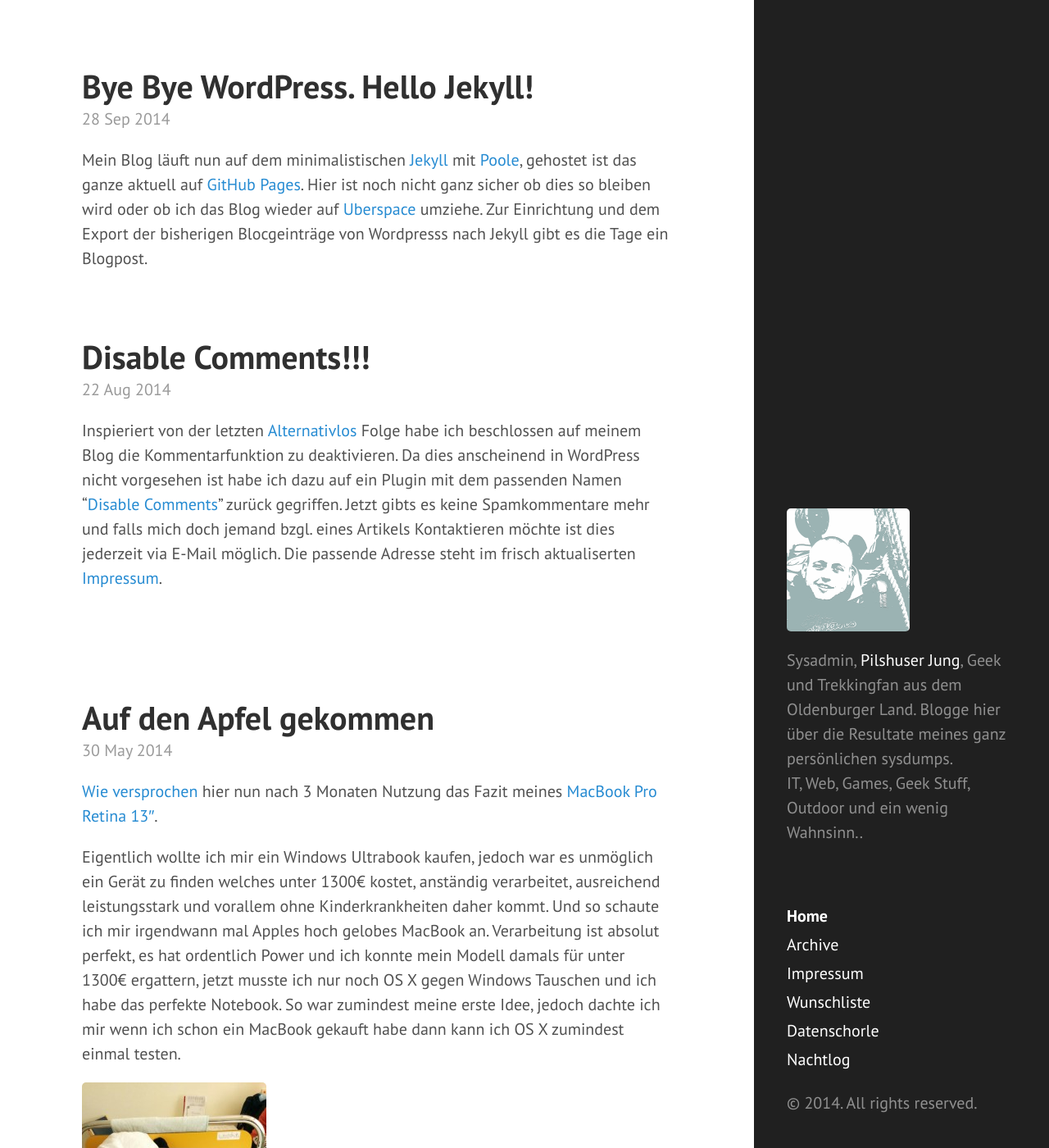
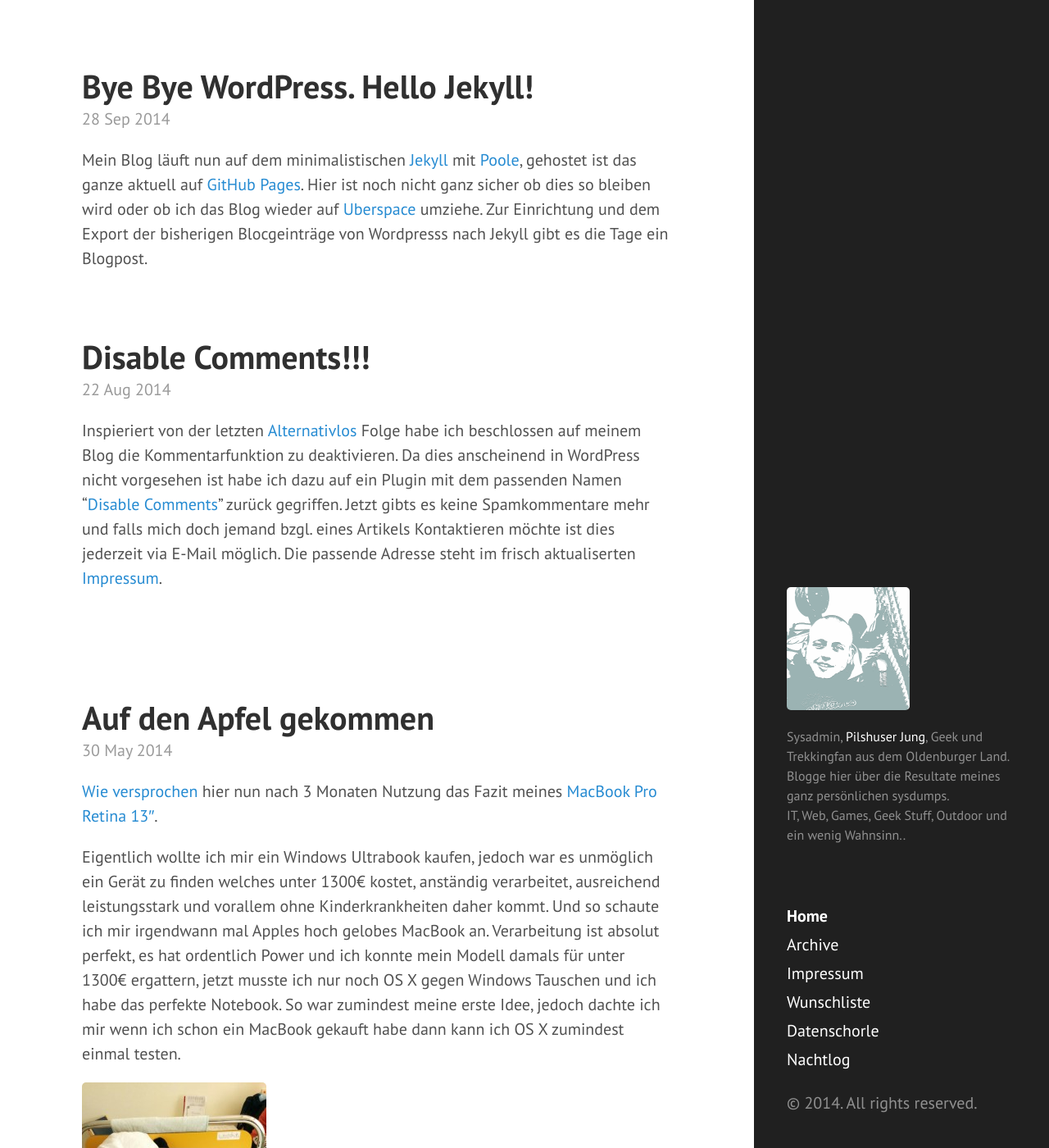
Before and after one commit to derMerl/dermerl.github.io, a Jekyll site: the page built from index.html, in a window 1280 px wide and 1400 px high. Shown: the whole window at 82% size. Built offline with Jekyll 4.4.1, drawn with Linux system fonts in a browser that asks for light colours; Markdown is read by kramdown in place of the engine named in the settings; the list of posts is cut into pages by our own code.

Commit message:
Update poole.css

```diff
--- a/public/css/poole.css
+++ b/public/css/poole.css
@@ -264,8 +264,8 @@ tbody tr:nth-child(odd) th {
 }
 
 .siteabout {
-  font-size: 1.00rem;
-  font-weight: 200;
+  font-size: 0.80rem;
+  font-weight: 180;
 }
 
 
```
